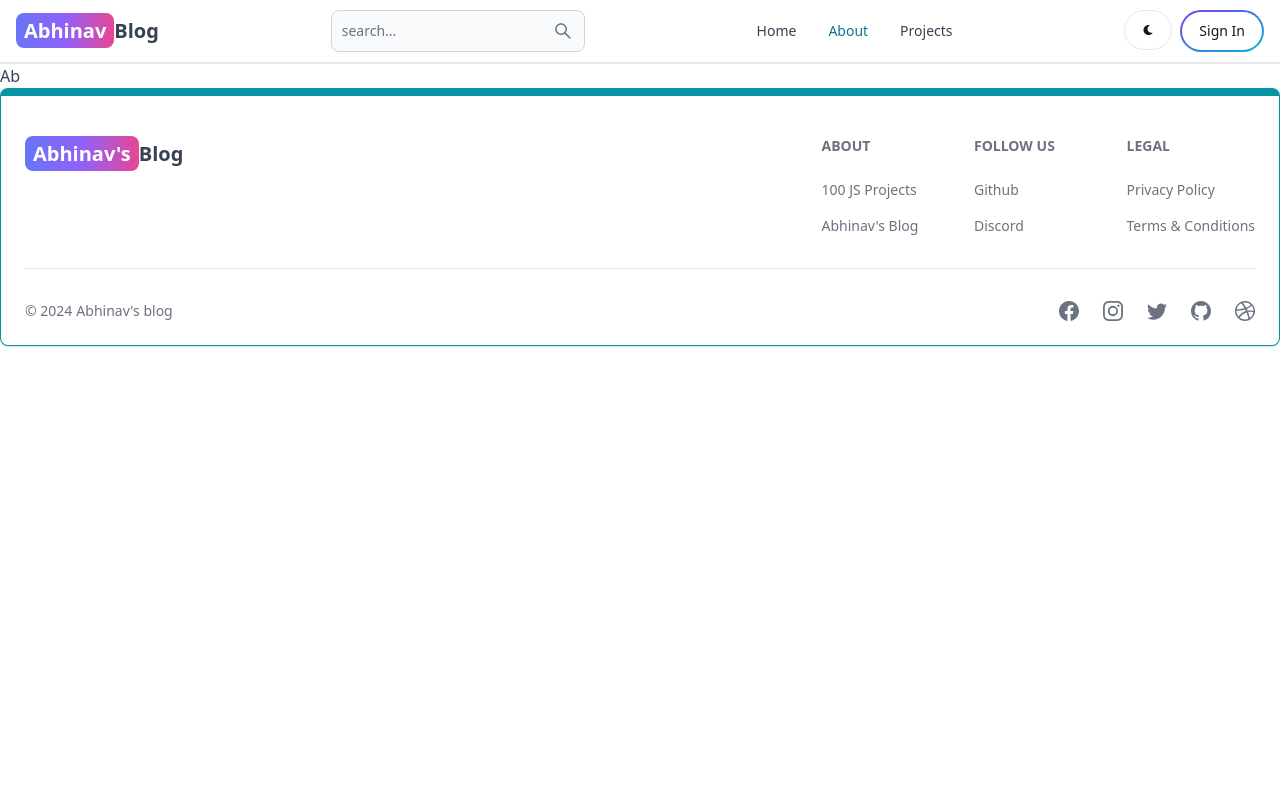
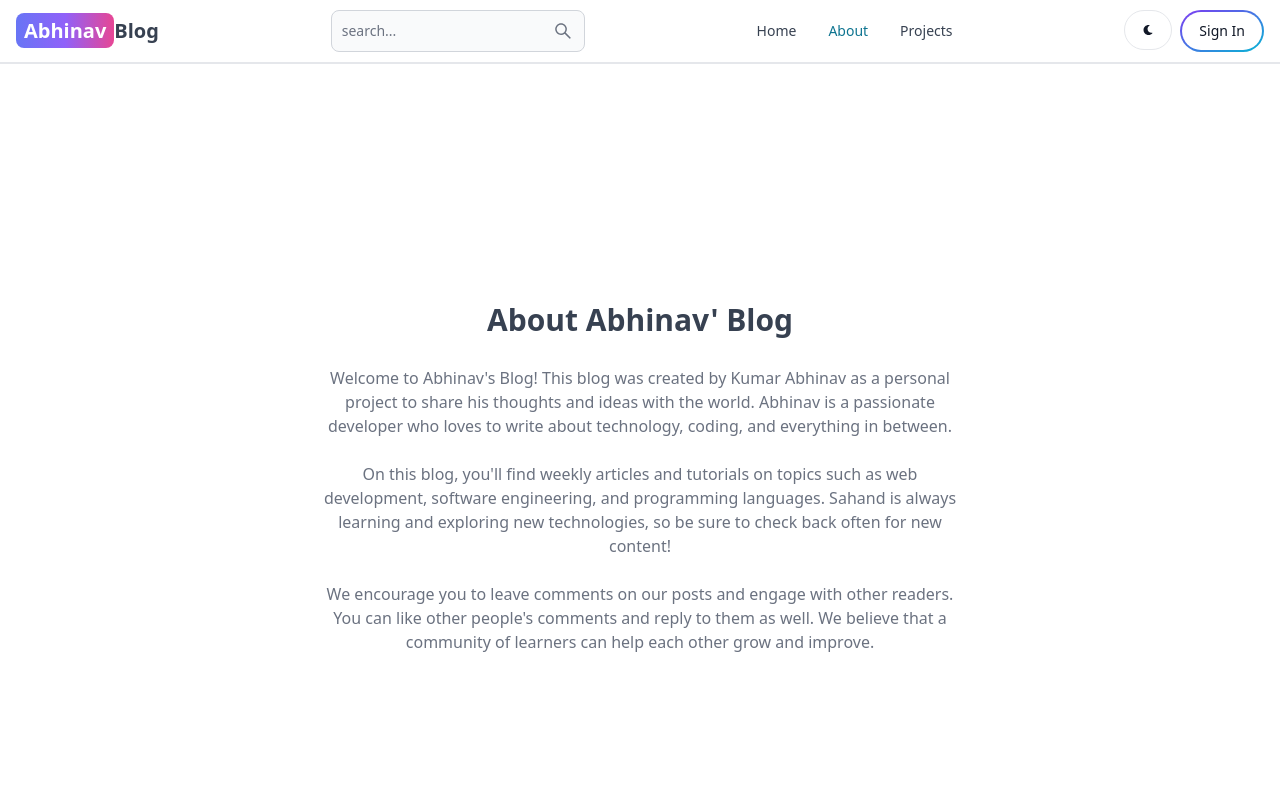
Before and after one commit to navabhi07/mern-blog, a React (Vite) app in the folder client/: page /about in a window 1280 px wide. Shown: the top 800 px of the page. Built offline with nearby package versions, Linux system fonts and the light colour scheme; no server answers.

Commit message:
Complete about and Projects pages

```diff
--- a/client/src/pages/AboutUs.jsx
+++ b/client/src/pages/AboutUs.jsx
@@ -2,6 +2,36 @@
 
 export default function AboutUs() {
   return (
-    <div>Ab</div>
-  );
+    <div className='min-h-screen flex items-center justify-center'>
+    <div className='max-w-2xl mx-auto p-3 text-center'>
+      <div>
+        <h1 className='text-3xl font font-semibold text-center my-7'>
+          About Abhinav' Blog
+        </h1>
+        <div className='text-md text-gray-500 flex flex-col gap-6'>
+          <p>
+            Welcome to Abhinav's Blog! This blog was created by Kumar Abhinav
+            as a personal project to share his thoughts and ideas with the
+            world. Abhinav is a passionate developer who loves to write about
+            technology, coding, and everything in between.
+          </p>
+
+          <p>
+            On this blog, you'll find weekly articles and tutorials on topics
+            such as web development, software engineering, and programming
+            languages. Sahand is always learning and exploring new
+            technologies, so be sure to check back often for new content!
+          </p>
+
+          <p>
+            We encourage you to leave comments on our posts and engage with
+            other readers. You can like other people's comments and reply to
+            them as well. We believe that a community of learners can help
+            each other grow and improve.
+          </p>
+        </div>
+      </div>
+    </div>
+  </div>
+);
 }
--- a/client/src/pages/Project.jsx
+++ b/client/src/pages/Project.jsx
@@ -1,7 +1,13 @@
 import React from 'react'
+import CallToAction from '../components/CallToAction';
 
 export default function Project() {
   return (
-    <div>P</div>
+
+    <div className='min-h-screen max-w-2xl mx-auto flex justify-center items-center flex-col gap-6 p-3'>
+      <h1 className='text-3xl font-semibold'>Projects</h1>
+      <p className='text-md text-gray-500'>Build fun and engaging projects while learning HTML, CSS, and JavaScript!</p>
+      <CallToAction />
+    </div>
   )
 }
```
